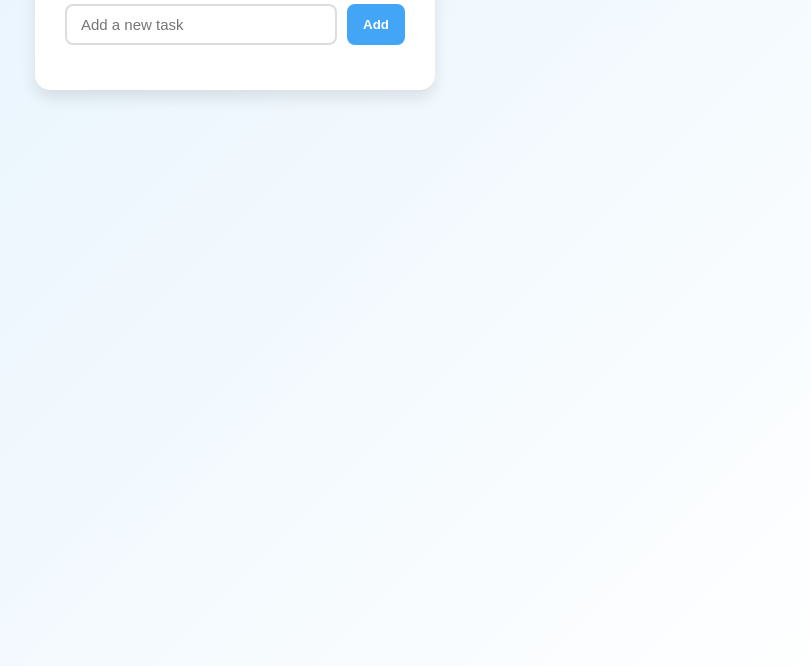
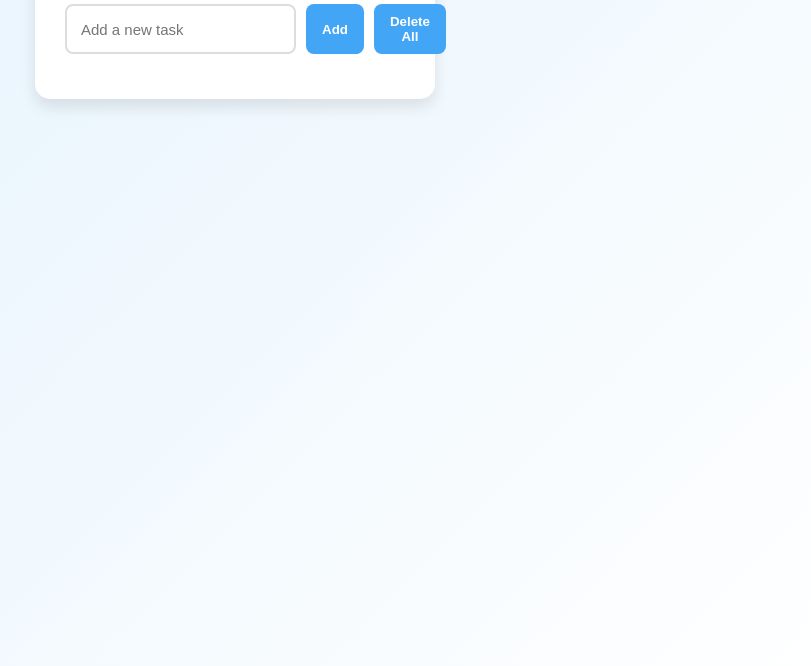
Before and after one commit to srikar2002/Todo, a website: page public/index.html in a window 1280 px wide. Shown: the part 134-800 px from the top of the page, without its empty margins (405-1216 px from the left). Drawn offline with Linux system fonts and the light colour scheme; no server answers.

Commit message:
Update index.html

```diff
--- a/public/index.html
+++ b/public/index.html
@@ -5,17 +5,20 @@
   <title>To-Do List</title>
   <link rel="stylesheet" href="styles.css" />
   <link rel="stylesheet" href="https://cdnjs.cloudflare.com/ajax/libs/font-awesome/6.5.0/css/all.min.css">
-
 </head>
 <body>
   <div class="container">
     <h1>To-Do List</h1>
+
     <form id="todo-form">
       <input type="text" id="todo-input" placeholder="Add a new task" required />
       <button type="submit">Add</button>
+      <button type="button" id="delete-all-btn">Delete All</button>
     </form>
+
     <ul id="todo-list"></ul>
   </div>
+
   <script src="script.js"></script>
 </body>
 </html>
```
